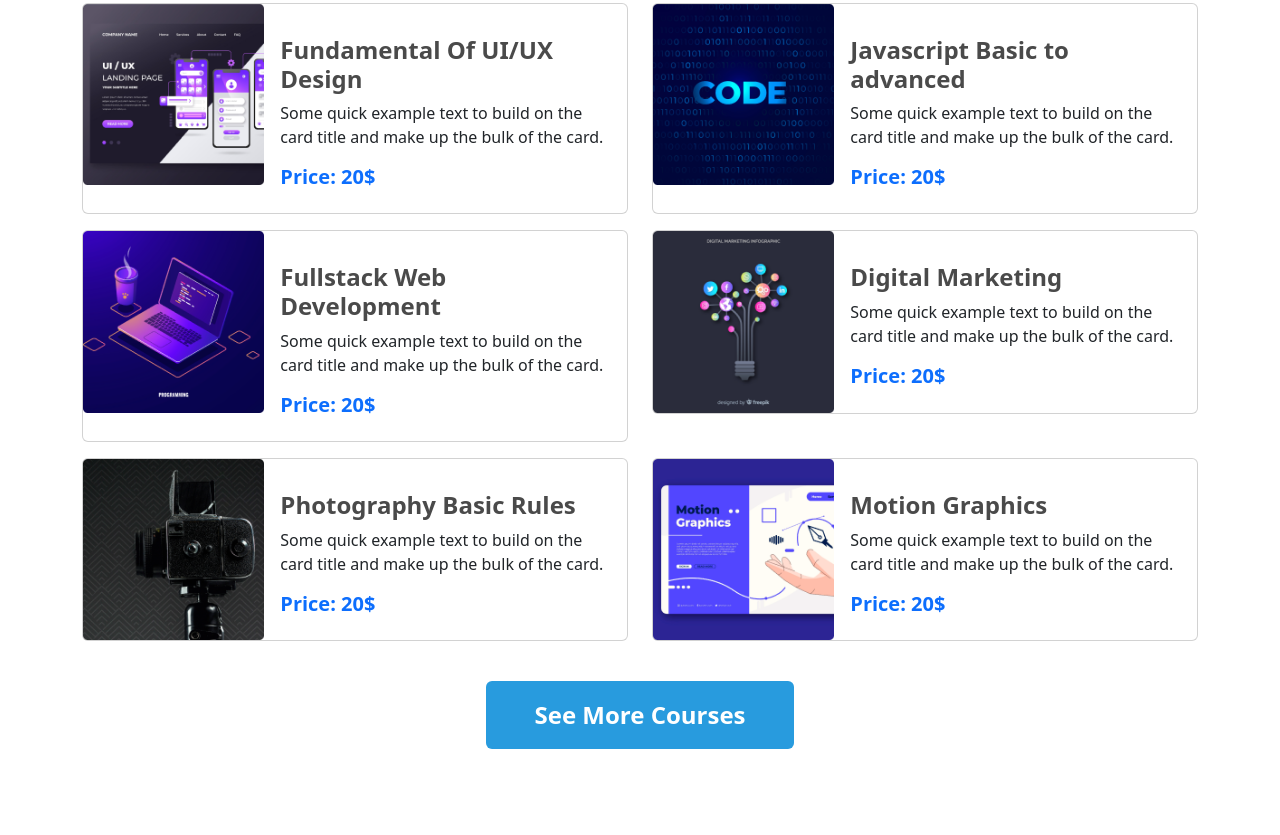
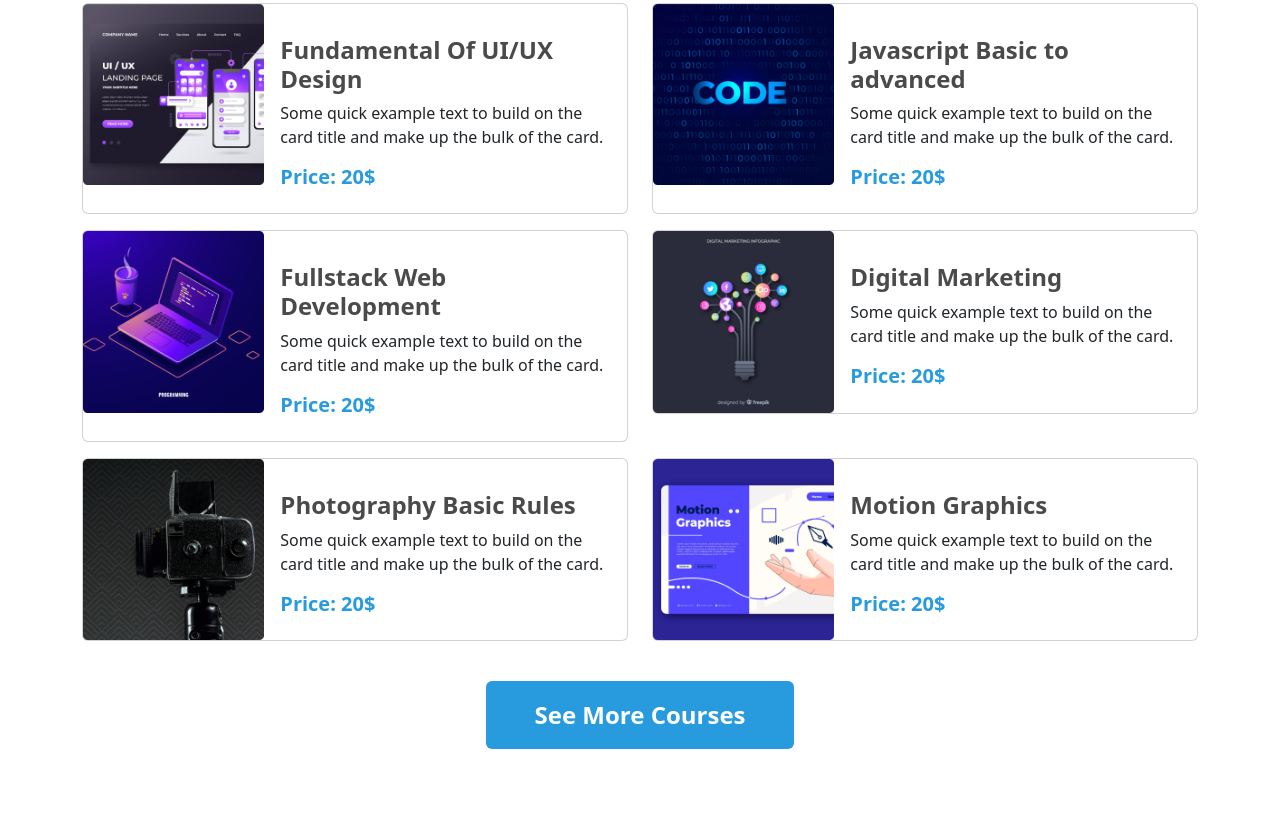
Before and after one commit to rohanhasan17/ed-tech-repo, a plain HTML site: page index.html in a window 1280 px wide. Shown: the part 905-1740 px from the top of the page. Drawn offline with nearby package versions, Linux system fonts and the light colour scheme.

Commit message:
price color change

```diff
--- a/css/style.css
+++ b/css/style.css
@@ -1,5 +1,9 @@
 .buton-color {
     background-color: #289BDE;
+}
+
+.price-color {
+    color: #289BDE;
 }
 
 .title-color-text {
--- a/index.html
+++ b/index.html
@@ -175,7 +175,7 @@
                                     <h4 class="card-title fw-bold title-color-text">Fundamental Of UI/UX Design</h4>
                                     <p class="card-text">Some quick example text to build on the card title and make up
                                         the bulk of the card.</p>
-                                    <h5 class="text-primary fw-bold">Price: 20$</h5>
+                                    <h5 class="price-color fw-bold">Price: 20$</h5>
                                 </div>
                             </div>
                         </div>
@@ -194,7 +194,7 @@
                                     </h4>
                                     <p class="card-text">Some quick example text to build on the card title and make up
                                         the bulk of the card.</p>
-                                    <h5 class="text-primary fw-bold">Price: 20$</h5>
+                                    <h5 class="price-color fw-bold">Price: 20$</h5>
                                 </div>
                             </div>
                         </div>
@@ -213,7 +213,7 @@
                                     </h4>
                                     <p class="card-text">Some quick example text to build on the card title and make up
                                         the bulk of the card.</p>
-                                    <h5 class="text-primary fw-bold">Price: 20$</h5>
+                                    <h5 class="price-color fw-bold">Price: 20$</h5>
                                 </div>
                             </div>
                         </div>
@@ -232,7 +232,7 @@
                                     </h4>
                                     <p class="card-text">Some quick example text to build on the card title and make up
                                         the bulk of the card.</p>
-                                    <h5 class="text-primary fw-bold">Price: 20$</h5>
+                                    <h5 class="price-color fw-bold">Price: 20$</h5>
                                 </div>
                             </div>
                         </div>
@@ -251,7 +251,7 @@
                                     </h4>
                                     <p class="card-text">Some quick example text to build on the card title and make up
                                         the bulk of the card.</p>
-                                    <h5 class="text-primary fw-bold">Price: 20$</h5>
+                                    <h5 class="price-color fw-bold">Price: 20$</h5>
                                 </div>
                             </div>
                         </div>
@@ -270,7 +270,7 @@
                                     </h4>
                                     <p class="card-text">Some quick example text to build on the card title and make up
                                         the bulk of the card.</p>
-                                    <h5 class="text-primary fw-bold">Price: 20$</h5>
+                                    <h5 class="price-color fw-bold">Price: 20$</h5>
                                 </div>
                             </div>
                         </div>
@@ -357,8 +357,7 @@
                 </div>
                 <div class="col col-lg-6 col-12 m-auto">
                     <div class="d-flex justify-content-lg-end justify-content-center">
-                        <button
-                            class="bg-white text-primary fw-semibold fs-4 border-0 py-2 px-4 rounded-2 mt-4">Register
+                        <button class="bg-white price-color fw-semibold fs-4 border-0 py-2 px-4 rounded-2 mt-4">Register
                             Now</button>
                     </div>
                 </div>
```
